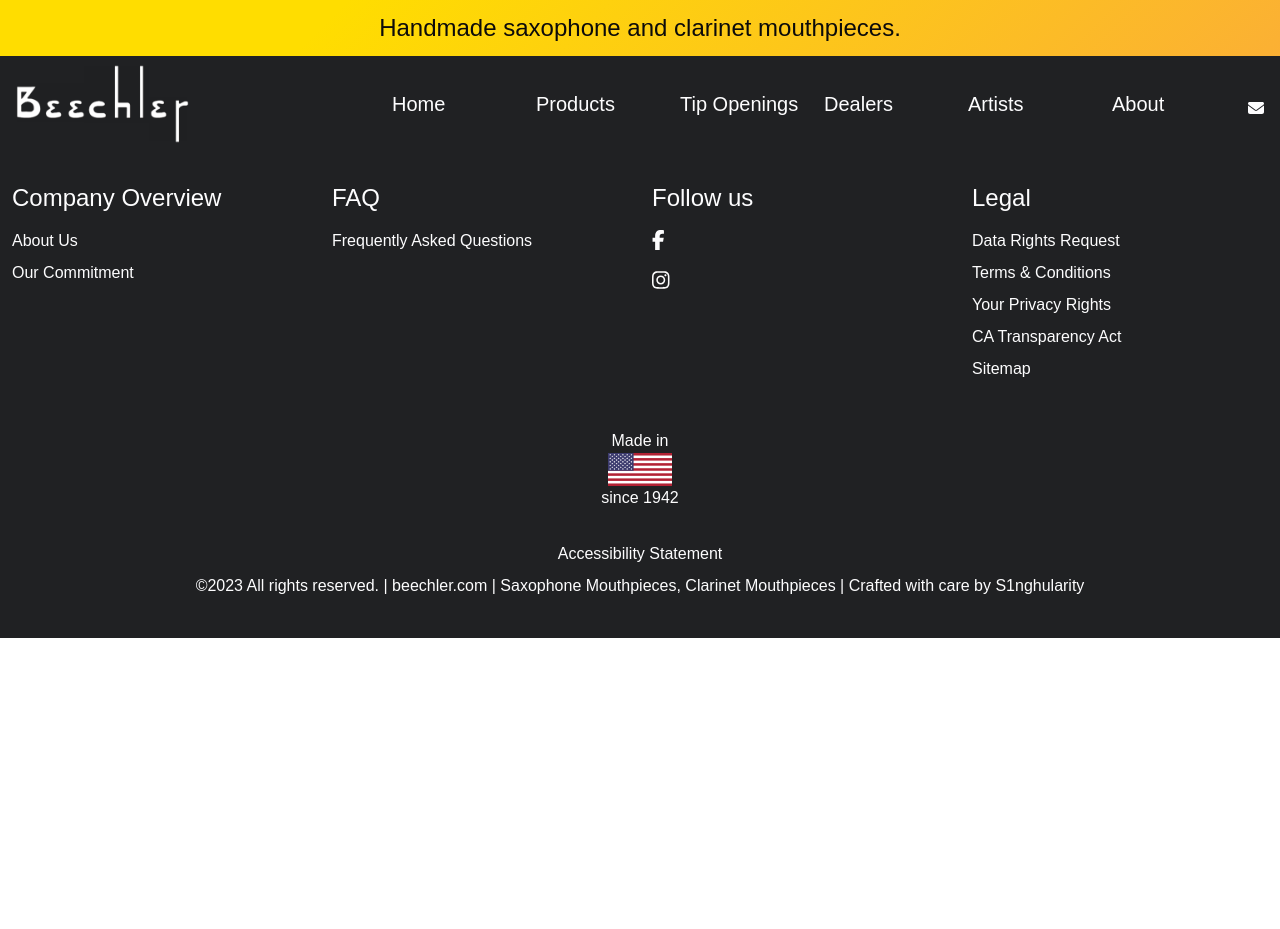
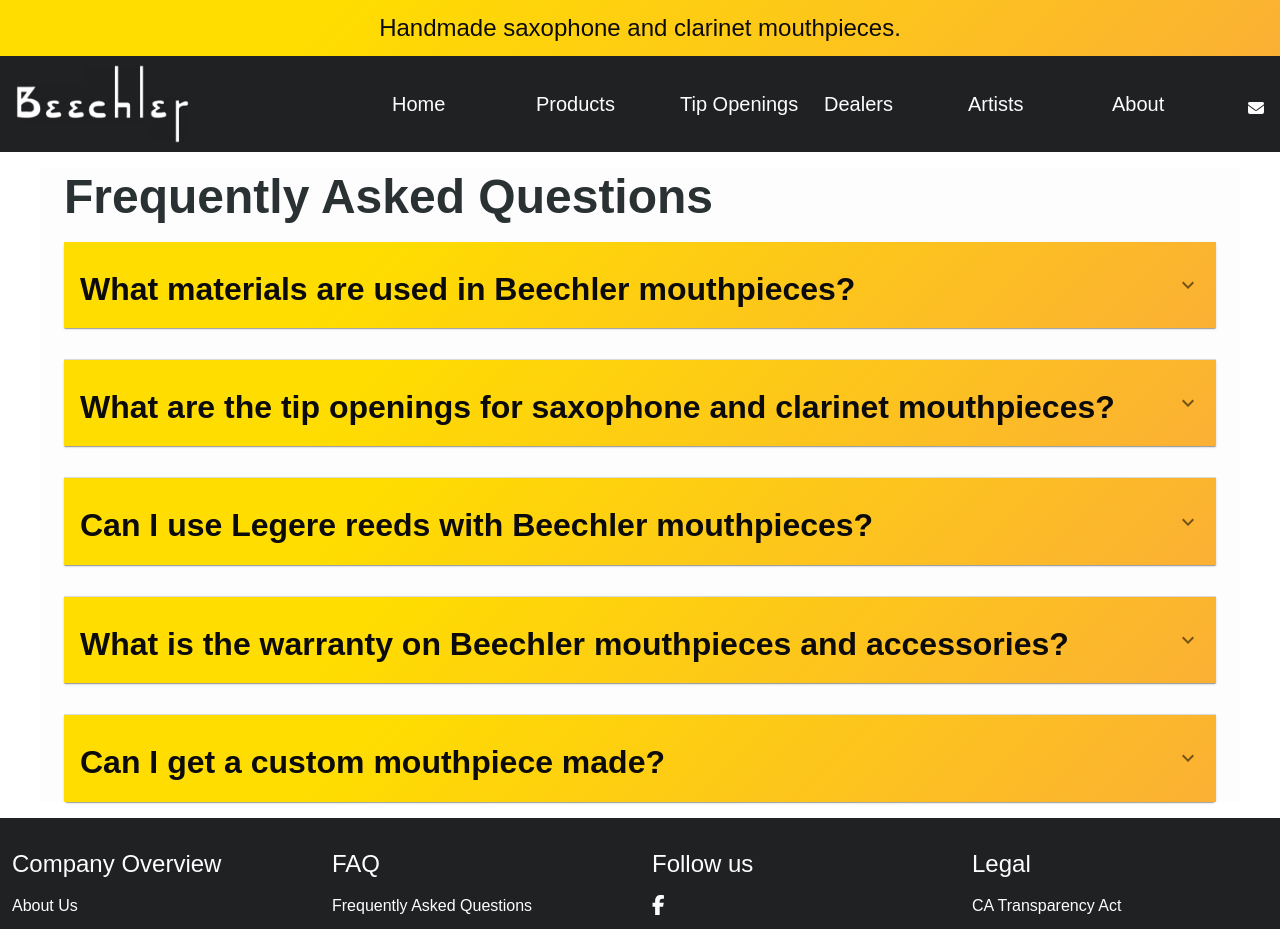
Before and after one commit to s1nghularity/beechler-website, a React (Create React App) app: page /faq in a window 1280 px wide. Shown: the top 929 px of the page. Before the commit the page ends 800 px from the top, so only its background shows below. Built offline with nearby package versions, Linux system fonts and the light colour scheme.

Commit message:
Added faq page

```diff
--- a/package.json
+++ b/package.json
@@ -41,6 +41,7 @@
     "react-icons": "^4.8.0",
     "react-intersection-observer": "^9.4.3",
     "react-leaflet": "^4.2.1",
+    "react-masonry-css": "^1.0.16",
     "react-multi-carousel": "^2.8.3",
     "react-native": "^0.71.8",
     "react-native-reanimated": "^3.1.0",
--- a/public/index.html
+++ b/public/index.html
@@ -25,5 +25,6 @@
   <body>
     <noscript>You need to enable JavaScript to run this app.</noscript>
     <div id="root"></div>
+
   </body>
 </html>
--- a/src/App.js
+++ b/src/App.js
@@ -1,31 +1,35 @@
-import { BrowserRouter as Router, Routes, Route } from "react-router-dom";
-import * as React from 'react';
-import TopBar from './components/TopBar.js';
-import NavBar from './components/NavBar.js';
-import HomePage from './components/pages/home/HomePage.js';
-import ProductsPage from './components/pages/products/ProductsPage.js';
-import TipOpenings from './components/pages/tipopenings/TipOpenings.js';
+import {
+  BrowserRouter as Router,
+  Routes,
+  Route,
+} from "react-router-dom";
+import * as React from "react";
+import TopBar from "./components/TopBar.js";
+import NavBar from "./components/NavBar.js";
+import HomePage from "./components/pages/home/HomePage.js";
+import ProductsPage from "./components/pages/products/ProductsPage.js";
+import TipOpenings from "./components/pages/tipopenings/TipOpenings.js";
 import DealersPage from "./components/pages/dealers/DealersPage.js";
 import ArtistsPage from "./components/pages/artists/ArtistsPage.js";
 import AboutPage from "./components/pages/about/AboutPage.js";
+import FAQs from "./components/pages/faq/FAQs.js";
 import Footer from "./components/Footer.js";
+
 import "leaflet/dist/leaflet.css";
 
-import 'bootstrap/dist/css/bootstrap.min.css';
-import './App.css';
+import "bootstrap/dist/css/bootstrap.min.css";
+import "./App.css";
 
 export default function App() {
   return (
     <div className="App">
       <Router>
-      <TopBar />
+        <TopBar />
         <div className="header-container">
-
-        <NavBar />
+          <NavBar />
         </div>
 
         <div className="main-content">
-
           <Routes>
             <Route path="/" element={<HomePage />} />
             <Route path="/products" element={<ProductsPage />} />
@@ -33,8 +37,9 @@ export default function App() {
             <Route path="/dealers" element={<DealersPage />} />
             <Route path="/artists" element={<ArtistsPage />} />
             <Route path="/about" element={<AboutPage />} />
+            <Route path="/faq" element={<FAQs />} />
           </Routes>
-          </div>
+        </div>
 
         <Footer />
       </Router>
--- a/src/components/Footer.js
+++ b/src/components/Footer.js
@@ -1,4 +1,5 @@
-import React from "react";
+import React, { useState, useEffect } from "react";
+import { Link } from "react-router-dom";
 import { Container, Row, Col } from "react-bootstrap";
 import { FontAwesomeIcon } from "@fortawesome/react-fontawesome";
 import { faFacebookF, faInstagram } from "@fortawesome/free-brands-svg-icons";
@@ -6,75 +7,78 @@ import USA from "../assets/img/home/american-flag.svg";
 import "../styles/Footer.css";
 
 function Footer() {
+  const [isDesktop, setIsDesktop] = useState(window.innerWidth > 767);
+
+  useEffect(() => {
+    const handleResize = () => setIsDesktop(window.innerWidth > 767);
+    window.addEventListener("resize", handleResize);
+    return () => window.removeEventListener("resize", handleResize);
+  }, []);
+
+  const sections = [
+    {
+      title: "Company Overview",
+      links: [
+        { path: "/about", label: "About Us" },
+        { path: "/commitment", label: "Our Commitment" },
+      ],
+    },
+    {
+      title: "FAQ",
+      links: [{ path: "/faq", label: "Frequently Asked Questions" }],
+    },
+    {
+      title: "Follow us",
+      links: [
+        {
+          path: "https://www.facebook.com/beechlermouthpieces/",
+          label: <FontAwesomeIcon icon={faFacebookF} size="lg" />,
+          external: true,
+        },
+        {
+          path: "https://www.instagram.com/beechler_mouthpieces/",
+          label: <FontAwesomeIcon icon={faInstagram} size="lg" />,
+          external: true,
+        },
+      ],
+    },
+    {
+      title: "Legal",
+      links: [
+        { path: "/ca-transparency", label: "CA Transparency Act" },
+        { path: "/sitemap", label: "Sitemap" },
+      ],
+    },
+  ];
+
   return (
     <div className="stripe-footer">
       <footer className="footer">
         <Container>
           <Row>
-            <Col md={3} className="footer-section">
-              <h4>Company Overview</h4>
+            {sections.map((section) => (
+              <Col md={3} className="footer-section" key={section.title}>
+                <h4>{section.title}</h4>
                 <ul>
-                <li>
-                  <a href="/about">About Us</a>
-                </li>
-                <li>
-                  <a href="/commitment">Our Commitment</a>
-                </li>
-              </ul>
-            </Col>
-            <Col md={3} className="footer-section">
-              <h4>FAQ</h4>
-              <ul>
-                <li>
-                  <a href="/faq">Frequently Asked Questions</a>
-                </li>
-              </ul>
-            </Col>
-            <Col md={3} className="footer-section">
-              <h4>Follow us</h4>
-              <ul>
-                <li>
+                  {section.links.map((link) => (
+                    <li key={link.path}>
+                      {link.external ? (
                         <a
-                    href="https://www.facebook.com/beechlermouthpieces/"
+                          href={link.path}
                           target="_blank"
                           rel="noopener noreferrer"
                           className="social-link"
                         >
-                    <FontAwesomeIcon icon={faFacebookF} size="lg" />
+                          {link.label}
                         </a>
+                      ) : (
+                        <Link to={link.path}>{link.label}</Link>
+                      )}
                     </li>
-                <li>
-                  <a
-                    href="https://www.instagram.com/beechler_mouthpieces/"
-                    target="_blank"
-                    rel="noopener noreferrer"
-                    className="social-link"
-                  >
-                    <FontAwesomeIcon icon={faInstagram} size="lg" />
-                  </a>
-                </li>
+                  ))}
                 </ul>
               </Col>
-            <Col md={3} className="footer-section">
-              <h4>Legal</h4>
-              <ul>
-                <li>
-                  <a href="/data-rights-request">Data Rights Request</a>
-                </li>
-                <li>
-                  <a href="/terms">Terms & Conditions</a>
-                </li>
-                <li>
-                  <a href="/privacy">Your Privacy Rights</a>
-                </li>
-                <li>
-                  <a href="/ca-transparency">CA Transparency Act</a>
-                </li>
-                <li>
-                  <a href="/sitemap">Sitemap</a>
-                </li>
-              </ul>
-            </Col>
+            ))}
           </Row>
           <Col lg={12} className="usa-container">
             <div className="made-in-usa">
--- a/src/components/NavBar.js
+++ b/src/components/NavBar.js
@@ -54,6 +54,7 @@ function NavBar() {
     { path: "/dealers", label: "Dealers" },
     { path: "/artists", label: "Artists" },
     { path: "/about", label: "About" },
+
   ];
 
   return (
--- a/src/components/pages/artists/ArtistsPage.js
+++ b/src/components/pages/artists/ArtistsPage.js
@@ -1,5 +1,5 @@
 import React, { useState } from "react";
-import { Container, Row, Col, Button } from "react-bootstrap";
+import { Container, Row, Col } from "react-bootstrap";
 import { FaChevronLeft, FaChevronRight } from "react-icons/fa"; // Import the chevron icons
 
 import "../../../styles/ArtistsPage.css";
--- /dev/null
+++ b/src/components/pages/faq/FAQs.js
@@ -0,0 +1,124 @@
+import React, { useState } from "react";
+import { Container, Accordion, AccordionSummary, AccordionDetails, Typography } from "@mui/material";
+import ExpandMoreIcon from '@mui/icons-material/ExpandMore';
+import { FontAwesomeIcon } from "@fortawesome/react-fontawesome";
+import { faStar } from "@fortawesome/free-solid-svg-icons";
+import { makeStyles } from '@mui/styles';
+
+const useStyles = makeStyles({
+  root: {
+    fontFamily: "'Josefin Sans', sans-serif",
+    backgroundColor: '#fdfdfe',
+    color: '#2a3132',
+  },
+  title: {
+    fontSize: '3rem',
+    fontWeight: '700',
+    marginTop: '1rem',
+    marginBottom: '1rem',
+  },
+  heading: {
+    borderRadius: '.75rem',
+    fontSize: '2rem',
+    fontWeight: '600',
+    color: '#0c0b0b',
+    marginTop:'1rem',
+    border:'none',
+
+  },
+  answer: {
+    color: '#0c0b0b',
+    fontSize: '1.5rem',
+    fontWeight: '400',
+    marginTop: '1rem',
+    marginBottom: '0',
+    border:'none',
+
+  },
+  accordion: {
+    borderRadius: '.75rem',
+    marginBottom: '2rem',
+    boxShadow: '0px 2px 3px rgba(0, 0, 0, 0.125)',
+    '&:last-child': {
+      marginBottom: '1rem',
+    },
+    '&::before': {
+      backgroundColor: 'transparent',
+    },
+  },
+  accordionSummary: {
+    borderRadius: '.75rem',
+    backgroundColor: '#fbb034',
+    backgroundImage: 'linear-gradient(315deg, #fbb034 0%, #ffdd00 74%)',
+    color: '#fdfdfe',
+  },
+  accordionDetails: {
+    backgroundColor: '#fdfdfe',
+  },
+});
+
+
+function FAQs() {
+  const [expanded, setExpanded] = useState(false);
+  const classes = useStyles();
+
+  const handleChange = (panel) => (event, isExpanded) => {
+    setExpanded(isExpanded ? panel : false);
+  };
+
+  const faqs = [
+    {
+      question: "What materials are used in Beechler mouthpieces?",
+      answer: "All Beechler and ARB mouthpieces have been lab tested and proven safe for all long and short term human contact according to Reach compliance standards. Bellite & Metal mouthpieces are cast by the Lost Wax method in surgical stainless steel."
+    },
+    {
+      question: "What are the tip openings for saxophone and clarinet mouthpieces?",
+      answer: "Saxophone tip openings range from 4-10. Clarinet tip openings range from 1-12."
+    },
+    {
+      question: "Can I use Legere reeds with Beechler mouthpieces?",
+      answer: "Yes, you can use Legere reeds with our mouthpieces. However, this requires a different facing length. Please specify if you are using Legere reeds when ordering."
+    },
+    {
+      question: "What is the warranty on Beechler mouthpieces and accessories?",
+      answer: "Our mouthpieces, accessories, and services come with a 1-year warranty."
+    },
+    {
+      question: "Can I get a custom mouthpiece made?",
+      answer: "Yes, we offer the service of creating a custom mouthpiece just for you. Please contact us for more details."
+    }
+  ];
+
+  return (
+    <Container className={classes.root}>
+<h1 className={classes.title}>
+        Frequently Asked Questions
+      </h1>
+
+      {faqs.map((faq, index) => (
+  <Accordion
+    key={index}
+    className={classes.accordion}
+    expanded={expanded === `panel${index}`}
+    onChange={handleChange(`panel${index}`)}
+  >
+    <AccordionSummary className={classes.accordionSummary}
+      expandIcon={<ExpandMoreIcon />}
+      aria-controls={`panel${index}d-content`}
+      id={`panel${index}d-header`}
+    >
+      <h2 className={classes.heading}>{faq.question}</h2>
+    </AccordionSummary>
+    <AccordionDetails className={classes.accordionDetails}>
+      <h5 className={classes.answer}>
+        {faq.answer}
+      </h5>
+    </AccordionDetails>
+  </Accordion>
+))}
+
+    </Container>
+  );
+}
+
+export default FAQs;
--- a/src/styles/AboutPage.css
+++ b/src/styles/AboutPage.css
@@ -7,7 +7,7 @@
     flex-direction: column;
     justify-content: center;
     align-items: center;
-    text-align: center;
+    text-align:center;
 }
 .about-text{
     padding: 1rem;
@@ -35,49 +35,15 @@
     margin-bottom: 1rem;
 }
 
-  .timeline-animation {
-    margin-bottom: 1rem;
+.about-grid {
+    display: grid;
+    grid-template-columns: repeat(auto-fill, minmax(200px, 1fr));
+    grid-gap: 1rem;
+    margin-top: 1rem;
+    margin-bottom: 2rem;
 }
 
-  .timeline-animation-left {
-    animation-name: slide-in-from-left;
-    animation-duration: 1s;
+.about-grid .grid-image {
+    width: 100%;
+    height: auto;
 }
-
-  .timeline-animation-right {
-    animation-name: slide-in-from-right;
-    animation-duration: 1s;
-  }
-
-  .timeline-animation-left.timeline-animation-visible {
-    animation-name: slide-in-from-left;
-    animation-duration: 1s;
-  }
-
-  .timeline-animation-right.timeline-animation-visible {
-    animation-name: slide-in-from-right;
-    animation-duration: 1s;
-  }
-
-
-  @keyframes slide-in-from-left {
-    from {
-      transform: translateX(-100%);
-      opacity: 0;
-    }
-    to {
-      transform: translateX(0);
-      opacity: 1;
-    }
-  }
-
-  @keyframes slide-in-from-right {
-    from {
-      transform: translateX(100%);
-      opacity: 0;
-    }
-    to {
-      transform: translateX(0);
-      opacity: 1;
-    }
-  }
--- /dev/null
+++ b/src/styles/FAQs.css
@@ -0,0 +1,28 @@
+.FAQs {
+    background-color: var(--grey-alt);
+    color: var(--white);
+    padding: 50px;
+  }
+
+  .super-title {
+    font-size: 3rem;
+    margin-bottom: 50px;
+  }
+
+  .card-header {
+    background-color: var(--grey);
+    color: var(--white);
+  }
+
+  .toggle-button {
+    color: var(--white);
+  }
+
+  .card-body {
+    background-color: var(--lt-grey);
+    color: var(--black);
+  }
+
+  .warranty-star {
+    color: var(--nav-accent);
+  }
```
Also changed, not shown: src/components/pages/about/AboutPage.js (+22 -76 lines), src/assets/img/about/Charles.png (added), 1 other file (tests, documents, lock files or other folders). Lines whose indentation alone changed are shown as unchanged.
